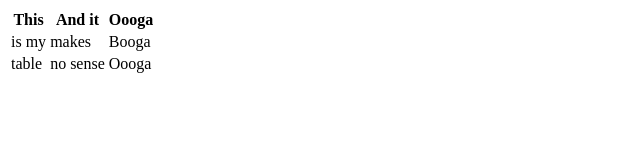
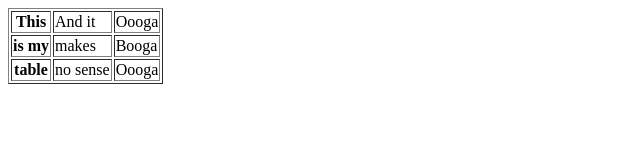
Before and after one commit to jonbent/Website, a plain HTML site: page table.html in a window 1280 px wide. Shown: the whole page, without its empty margins (0-640 px from the left). Drawn offline with Linux system fonts and the light colour scheme.

Commit message:
fixed table

```diff
--- a/table.html
+++ b/table.html
@@ -4,19 +4,19 @@
 	<title>My table</title>
 </head>
 <body>
-<table>
+<table border=1>
 	<tr>
 		<th>This</th>
-		<th>And it</th>
-		<th>Oooga</th>
+		<td>And it</td>
+		<td>Oooga</td>
 	</tr>
 	<tr>
-		<td>is my</td>
+		<th>is my</th>
 		<td>makes</td>
 		<td>Booga</td>
 	</tr>
 	<tr>
-		<td>table</td>
+		<th>table</th>
 		<td>no sense</td>
 		<td>Oooga</td>
 	</tr>
```
